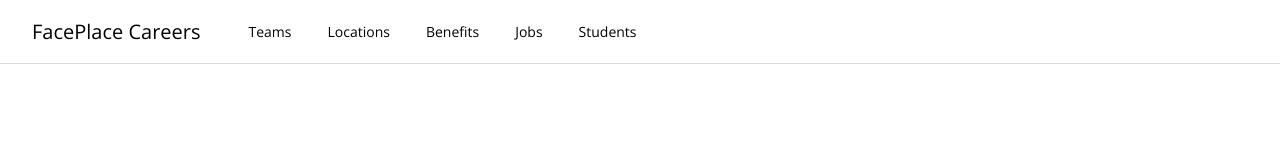
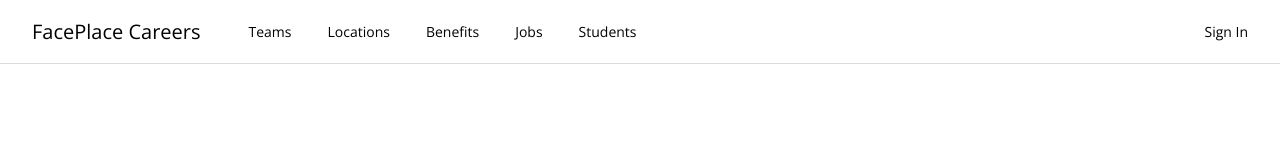
Before and after one commit to matthewmjm/careers-site, a Vue app: page / in a window 1280 px wide. Shown: the top 160 px of the page. Built offline with nearby package versions, Linux system fonts and the light colour scheme.

Commit message:
create action button

```diff
--- /dev/null
+++ b/src/components/ActionButton.vue
@@ -0,0 +1,7 @@
+<template>
+  <button>Sign In</button>
+</template>
+
+<script setup>
+
+</script>
--- a/src/components/MainNav.vue
+++ b/src/components/MainNav.vue
@@ -27,12 +27,16 @@
           </ul>
 
         </nav>
+        <div class="flex items-center ml-auto">
+          <ActionButton />
+        </div>
       </div>
     </div>
   </header>
 </template>
 
 <script setup>
+import ActionButton from "@/components/ActionButton.vue";
 const company = "FacePlace";
 const menuItems = [
   "Teams",
```
